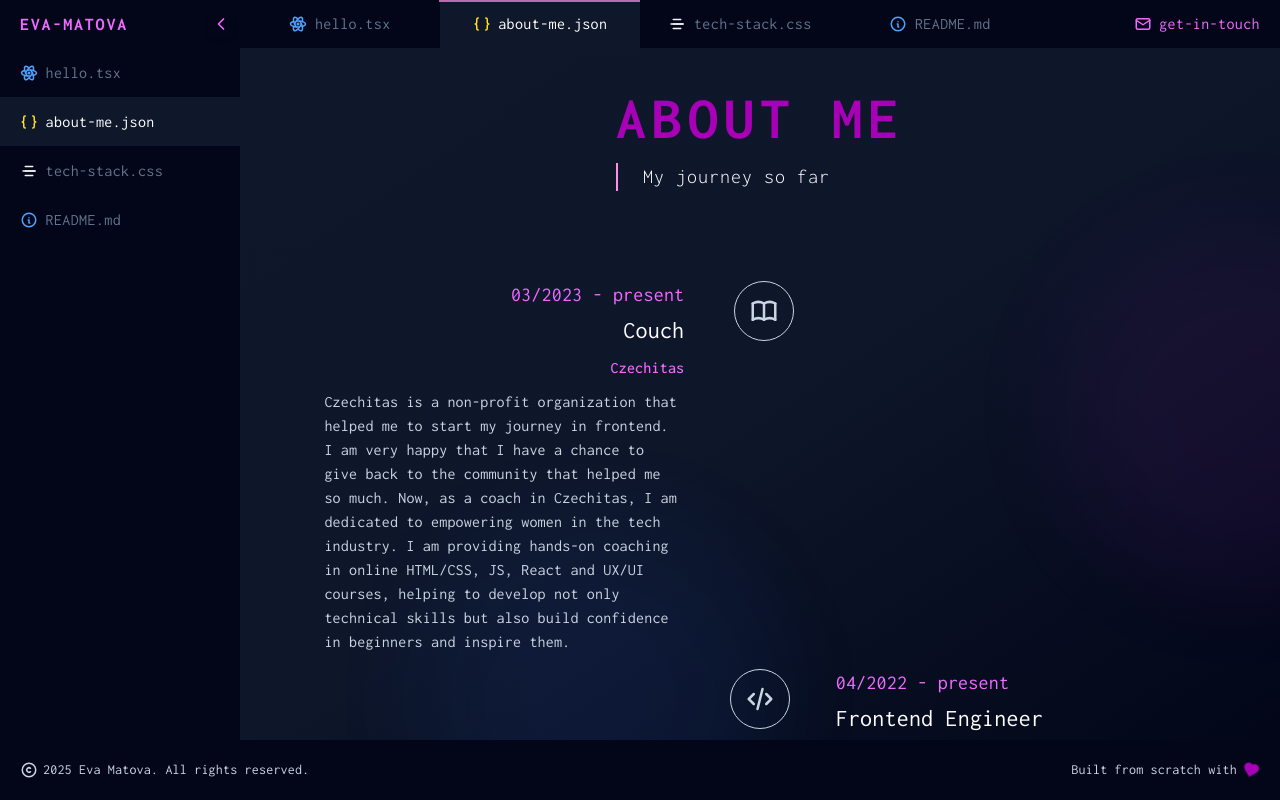
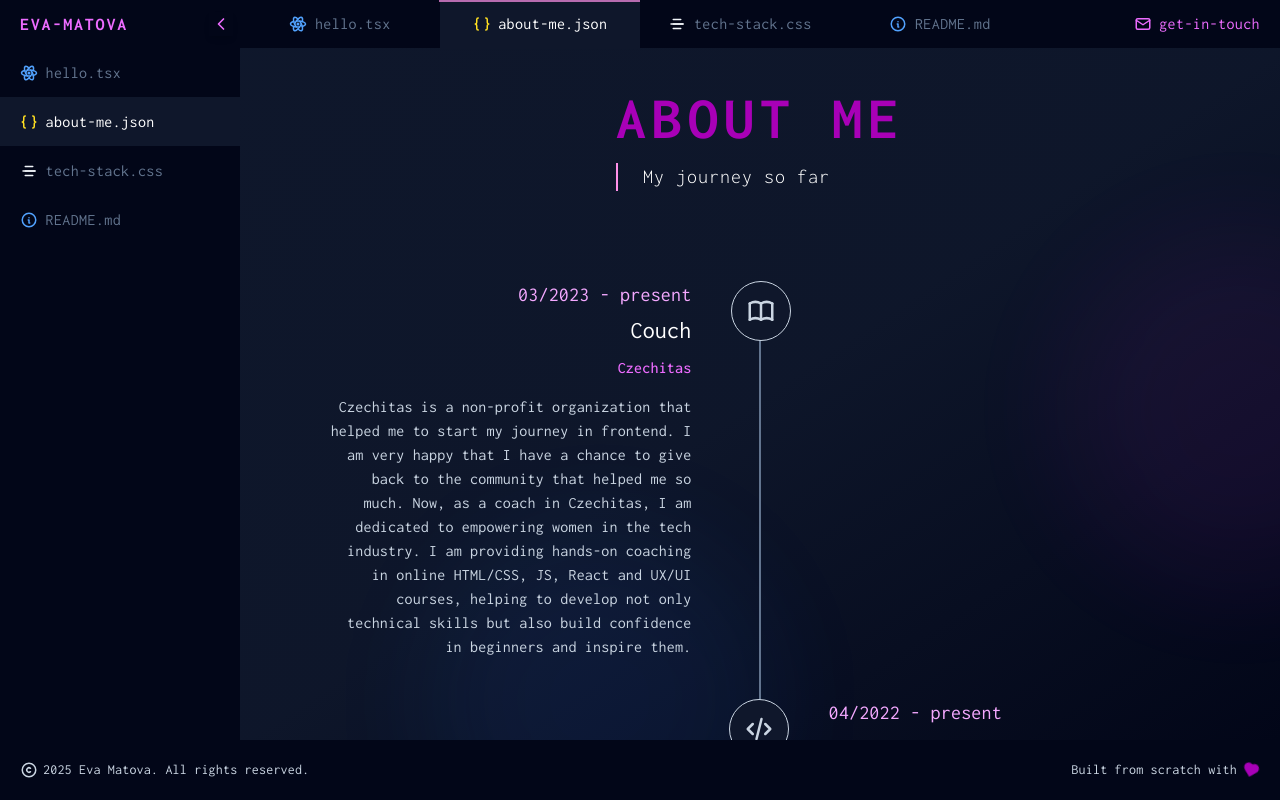
Before and after one commit to Evita-M/my-portfolio, a Next.js app: page /about-me in a window 1280 px wide. Built offline with nearby package versions, Linux system fonts and the light colour scheme.

Commit message:
feat: add about me rwd

```diff
--- a/src/app/page.tsx
+++ b/src/app/page.tsx
@@ -43,7 +43,7 @@ export default function Home() {
       <div className='flex flex-col gap-12 sm:gap-16 md:gap-20'>
         <div>
           <p className='mb-4 text-2xl text-white sm:mb-6 sm:text-3xl md:mb-8 md:text-4xl'>
-            Hi, I'm Eva
+            Hi, I&apos;m Eva
           </p>
           <Typewriter>
             <GradientTitle text='Frontend Engineer' />
--- a/src/modules/timeline/index.tsx
+++ b/src/modules/timeline/index.tsx
@@ -7,9 +7,15 @@ interface TimelineProps {
 
 export const Timeline: FC<TimelineProps> = ({ data }) => {
   return (
-    <section className='mx-auto max-w-[90%]'>
+    <section className='relative mx-auto lg:max-w-[90%]'>
+      <div className='absolute left-1/2 -ml-[1px] hidden h-[calc(100%-60px)] w-[2px] bg-slate-500 lg:block' />
       {data.map((item, index) => (
-        <TimelineItem key={item.year} {...item} index={index} />
+        <TimelineItem
+          key={item.year}
+          {...item}
+          index={index}
+          isLast={index === data.length - 1}
+        />
       ))}
     </section>
   );
--- a/src/modules/timeline/item.tsx
+++ b/src/modules/timeline/item.tsx
@@ -13,6 +13,7 @@ export interface TimelineItemBase {
 
 interface TimelineItemProps extends TimelineItemBase {
   index: number;
+  isLast?: boolean;
 }
 
 export const TimelineItem: FC<TimelineItemProps> = ({
@@ -23,52 +24,58 @@ export const TimelineItem: FC<TimelineItemProps> = ({
   icon,
   index,
   url,
+  isLast,
 }) => (
   <motion.div
     initial={{ x: index % 2 === 0 ? -100 : 100, opacity: 0 }}
     whileInView={{ x: 0, opacity: 1 }}
     transition={{ duration: 0.3, delay: index * 0.1 }}
     viewport={{ once: true }}
+    className='group mb-8 md:mb-16'
   >
-    <article className='flex flex-col items-start gap-3 md:flex-row'>
+    <article className='relative flex flex-col items-center gap-6 md:flex-row md:items-start md:gap-0'>
       {index % 2 === 0 ? (
         <>
-          <div className='mb-6 w-1/2 pr-16 text-right'>
-            <p className='mb-2 text-xl text-fuchsia-400'>{year}</p>
-            <h2 className='mb-4 text-2xl text-white'>{title}</h2>
+          <div className='order-2 w-full text-left md:order-1 md:w-1/2 md:pr-16 md:text-right'>
+            <p className='mb-2 text-lg text-fuchsia-300 lg:text-xl'>{year}</p>
+            <h2 className='mb-4 text-xl text-white md:text-2xl'>{title}</h2>
             {subtitle && (
               <a
                 href={url}
                 target='_blank'
                 rel='noopener noreferrer'
-                className='mb-2 cursor-pointer font-medium text-fuchsia-400 transition-colors hover:text-fuchsia-200'
+                className='mb-2 block cursor-pointer font-medium text-fuchsia-400 transition-colors hover:text-fuchsia-200'
               >
                 {subtitle}
               </a>
             )}
-            <p className='pt-4 text-left text-slate-300'>{description}</p>
+            <p className='pt-2 text-slate-300 lg:pt-4'>{description}</p>
           </div>
-          <Milestone icon={icon} />
-          <div className='w-1/2' />
+          <div className='order-1 md:order-2'>
+            <Milestone icon={icon} />
+          </div>
+          <div className='order-3 hidden w-1/2 md:block' />
         </>
       ) : (
         <>
-          <div className='w-1/2' />
-          <Milestone icon={icon} />
-          <div className='mb-6 w-1/2 pl-16 text-left'>
-            <p className='mb-2 text-xl text-fuchsia-400'>{year}</p>
-            <h2 className='mb-4 text-2xl text-white'>{title}</h2>
+          <div className='hidden w-1/2 md:block' />
+          <div>
+            <Milestone icon={icon} />
+          </div>
+          <div className='w-full text-left md:w-1/2 md:pl-16'>
+            <p className='mb-2 text-lg text-fuchsia-300 lg:text-xl'>{year}</p>
+            <h2 className='mb-4 text-xl text-white md:text-2xl'>{title}</h2>
             {subtitle && (
               <a
                 href={url}
                 target='_blank'
                 rel='noopener noreferrer'
-                className='mb-2 cursor-pointer font-medium text-fuchsia-400 transition-colors hover:text-fuchsia-200'
+                className='mb-2 block cursor-pointer font-medium text-fuchsia-400 transition-colors hover:text-fuchsia-200'
               >
                 {subtitle}
               </a>
             )}
-            <p className='pt-4 text-slate-300'>{description}</p>
+            <p className='pt-2 text-slate-300 lg:pt-4'>{description}</p>
           </div>
         </>
       )}
--- a/src/modules/timeline/milestone.tsx
+++ b/src/modules/timeline/milestone.tsx
@@ -6,8 +6,8 @@ interface MilestoneProps {
 
 export const Milestone: FC<MilestoneProps> = ({ icon }) => {
   return (
-    <div className='flex flex-col items-center justify-center'>
-      <div className='bg-default flex h-[60px] w-[60px] translate-x-[2px] animate-[wiggle_1s_ease-in-out_infinite] items-center justify-center rounded-full border border-slate-300 text-slate-300'>
+    <div className='group flex flex-col items-center justify-center py-4 md:py-0'>
+      <div className='relative z-10 flex h-[6rem] w-[6rem] animate-[wiggle_1s_ease-in-out_infinite] items-center justify-center rounded-full border border-slate-300 bg-slate-900 text-slate-300 transition-all duration-600 ease-in-out group-hover:scale-110 group-hover:border-fuchsia-300 group-hover:text-fuchsia-300 md:h-[6rem] md:w-[6rem]'>
         {icon}
       </div>
     </div>
```
